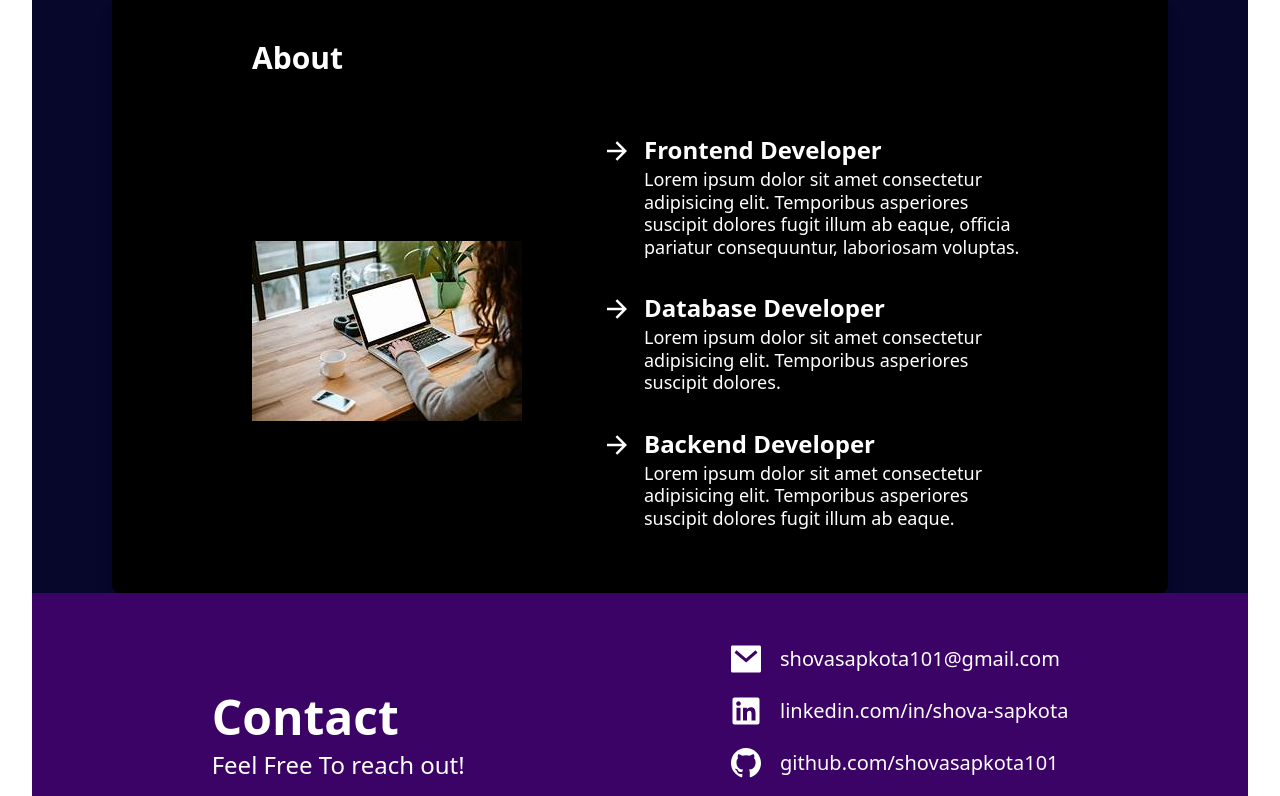
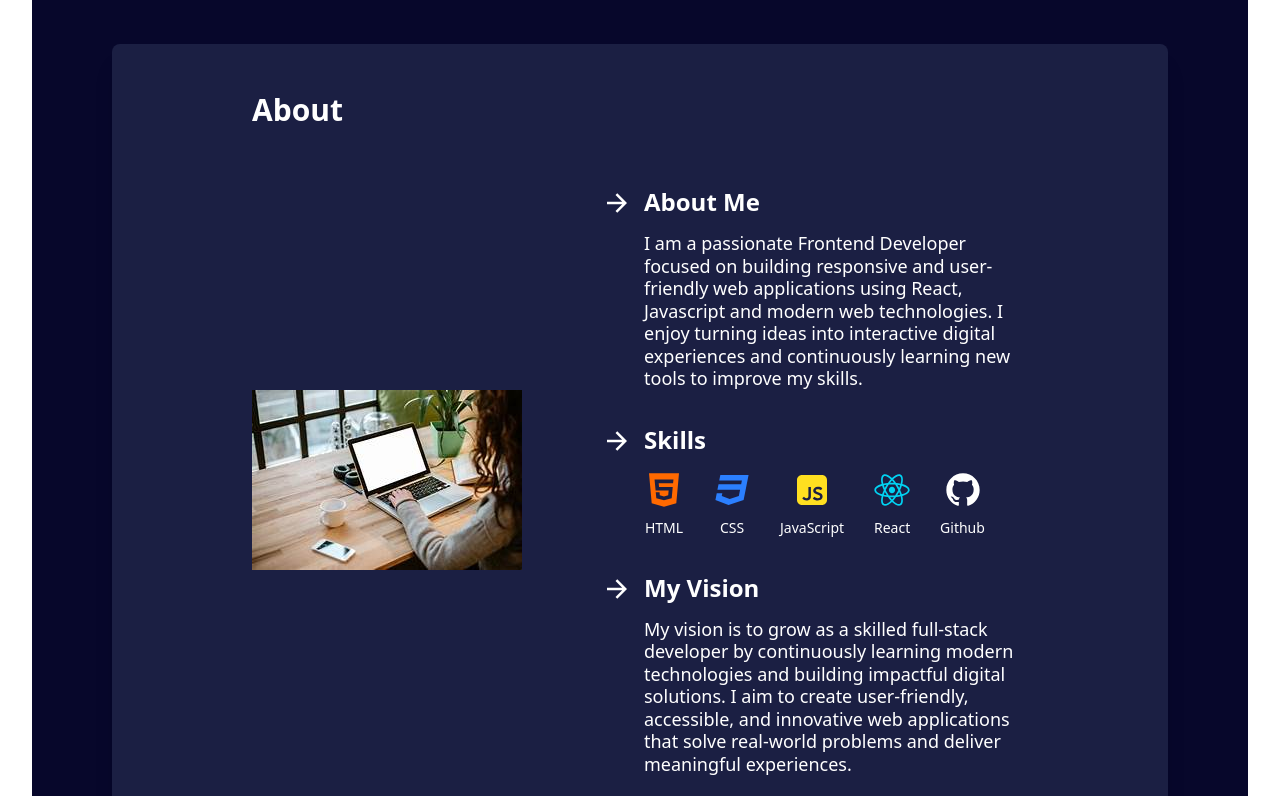
Before and after one commit to shovasapkota101/Personal-Portfolio, a React (Vite) app: page / in a window 1280 px wide. Shown: the part 644-1440 px from the top of the page. Built offline with nearby package versions, Linux system fonts and the light colour scheme.

Commit message:
Add description about me

```diff
--- a/package.json
+++ b/package.json
@@ -16,6 +16,7 @@
     "lucide-react": "^0.575.0",
     "react": "^19.2.0",
     "react-dom": "^19.2.0",
+    "react-icons": "^5.5.0",
     "react-router-dom": "^7.11.0"
   },
   "devDependencies": {
--- a/src/Components/About/About.jsx
+++ b/src/Components/About/About.jsx
@@ -1,6 +1,6 @@
 import React from 'react'
 import About_img from '../../assets/aboutimg.jpg'
-import { RiArrowRightBoxFill, RiArrowRightLine } from '@remixicon/react'
+import { RiArrowRightBoxFill, RiArrowRightLine, RiCss3Fill, RiGitBranchFill, RiGithubFill, RiHtml5Fill, RiJavascriptFill, RiReactjsFill } from '@remixicon/react'
 
 const About = () => {
   return (
@@ -15,8 +15,8 @@ const About = () => {
                             <RiArrowRightLine size={30} className='mt-1'/>
 
                             <span className='w-96 text-left'>
-                                <h1 className='text-xl md:text-2xl lg:w-4xl font-semibold leading-normal'>Frontend Developer</h1>
-                                <p className='text-sm md:text-md lg:text-lg font-normal leading-tight'>Lorem ipsum dolor sit amet consectetur adipisicing elit. Temporibus asperiores suscipit dolores fugit illum ab eaque, officia pariatur consequuntur, laboriosam voluptas.</p>
+                                <h1 className='text-xl md:text-2xl lg:w-4xl font-semibold leading-normal'>About Me</h1>
+                                <p className='text-sm md:text-md lg:text-lg font-normal leading-tight mt-1 md:mt-2 lg:mt-3'>I am a passionate Frontend Developer focused on building responsive and user-friendly web applications using React, Javascript and modern web technologies. I enjoy turning ideas into interactive digital experiences and continuously learning new tools to improve my skills.</p>
                             </span>
                         </div>
 
@@ -24,8 +24,24 @@ const About = () => {
                             <RiArrowRightLine size={30} className='mt-1'/>
 
                             <span className='w-96 text-left'>
-                                <h1 className='text-xl md:text-2xl lg:w-4xl font-semibold leading-normal'>Database Developer</h1>
-                                <p className='text-sm md:text-md lg:text-lg font-normal leading-tight'>Lorem ipsum dolor sit amet consectetur adipisicing elit. Temporibus asperiores suscipit dolores.</p>
+                                <h1 className='text-xl md:text-2xl lg:w-4xl font-semibold leading-normal'>Skills</h1>
+                                <ul className='flex mt-1 md:mt-2 lg:mt-3 flex-wrap gap-4 md:gap-6 lg:gap-7 items-center'>
+                                    <li className='flex flex-col items-center'><RiHtml5Fill size={40} className='text-orange-500' />
+                                    <span className='text-sm mt-0 lg:mt-2'>HTML</span>
+                                    </li>
+                                    <li className='flex flex-col items-center'><RiCss3Fill size={40} className='text-blue-500'/>
+                                    <span className='text-sm  mt-0 lg:mt-2'>CSS</span>
+                                    </li>
+                                    <li className='flex flex-col items-center'><RiJavascriptFill size={40} className='text-yellow-300'/>
+                                    <span className='text-sm  mt-0 lg:mt-2'>JavaScript</span>
+                                    </li>
+                                    <li className='flex flex-col items-center'><RiReactjsFill size={40} className='text-cyan-400'/>
+                                    <span className='text-sm  mt-0 lg:mt-2'>React</span>
+                                    </li>
+                                    <li className='flex flex-col items-center'><RiGithubFill size={40} className='text-white'/>
+                                    <span className='text-sm  mt-0 lg:mt-2'>Github</span>
+                                    </li>
+                                </ul>
                             </span>
                         </div>
 
@@ -33,8 +49,8 @@ const About = () => {
                             <RiArrowRightLine size={30} className='mt-1'/>
 
                             <span className='w-96 text-left'>
-                                <h1 className='text-xl md:text-2xl lg:w-4xl font-semibold leading-normal'>Backend Developer</h1>
-                                <p className='text-sm md:text-md lg:text-lg font-normal leading-tight'>Lorem ipsum dolor sit amet consectetur adipisicing elit. Temporibus asperiores suscipit dolores fugit illum ab eaque.</p>
+                                <h1 className='text-xl md:text-2xl lg:w-4xl font-semibold leading-normal'>My Vision</h1>
+                                <p className='text-sm md:text-md lg:text-lg mt-1 md:mt-2 lg:mt-3 font-normal leading-tight'>My vision is to grow as a skilled full-stack developer by continuously learning modern technologies and building impactful digital solutions. I aim to create user-friendly, accessible, and innovative web applications that solve real-world problems and deliver meaningful experiences.</p>
                             </span>
                         </div>
                     </ul>
--- a/src/Components/Hero/Hero.jsx
+++ b/src/Components/Hero/Hero.jsx
@@ -11,7 +11,7 @@ const Hero = () => {
 
       <div className='w-full md:pt-10 lg:text-left'>
       <h1 className='text-2xl md:text-3xl lg:text-5xl font-bold leading-normal tracking-tighter'><TextChange/></h1>
-      <p className='text-sm md:text-xl lg:text-2xl tracking-tight mt-2 md:mt-3 lg:mt-4'>Lorem ipsum dolor sit amet consectetur adipisicing elit. Ducimus nostrum, harum, dignissimos quas.</p>
+      <p className='text-sm md:text-xl lg:text-2xl tracking-tight mt-2 md:mt-3 lg:mt-4'>I’m a Frontend developer passionate about turning ideas into interactive, user-friendly, responsive websites with React and Tailwind CSS. I love exploring new technologies, writing clean code, and creating digital experiences that make an impact.</p>
       <a href="#Footer">
         <button className='mt-5 md:mt-7 lg:mt-10 py-2 px-2 md:px-3 lg:px-4 text-sm md:text-lg lg:text-xl hover:opacity-85 duration-300 hover:scale-105 font-semibold rounded-3xl bg-[#465697]'>Contact Me</button>
       </a>
--- a/src/index.css
+++ b/src/index.css
@@ -9,7 +9,7 @@
 :root {
     --primary-color: white;
     --secondary-color: gray;
-    --background-color: black;
+    --background-color: rgb(27, 31, 67);
     --background-blue: rgba(0, 157, 255, 0.929);
     --background-whole: rgb(7, 7, 43);
 }
```
Also changed, not shown: 1 other file (tests, documents, lock files or other folders).
